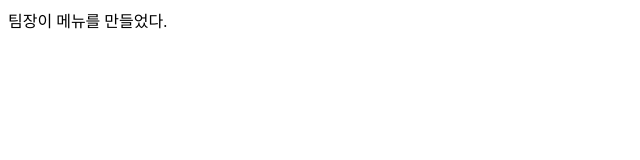
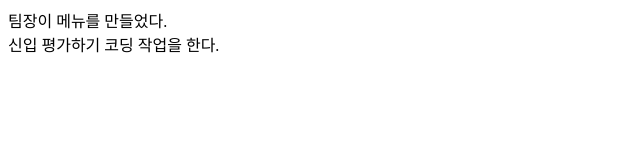
Before and after one commit to Luncho8/JAVA1, a plain HTML site: page index.html in a window 1280 px wide. Shown: the whole page, without its empty margins (0-640 px from the left). Drawn offline with Linux system fonts and the light colour scheme.

Commit message:
first coding

```diff
--- a/index.html
+++ b/index.html
@@ -8,5 +8,10 @@
 	<header>
 		팀장이 메뉴를 만들었다.
 	</header>
+
+
+	<section>
+		신입 평가하기 코딩 작업을 한다.
+	</section>
 </body>
 </html>
```
